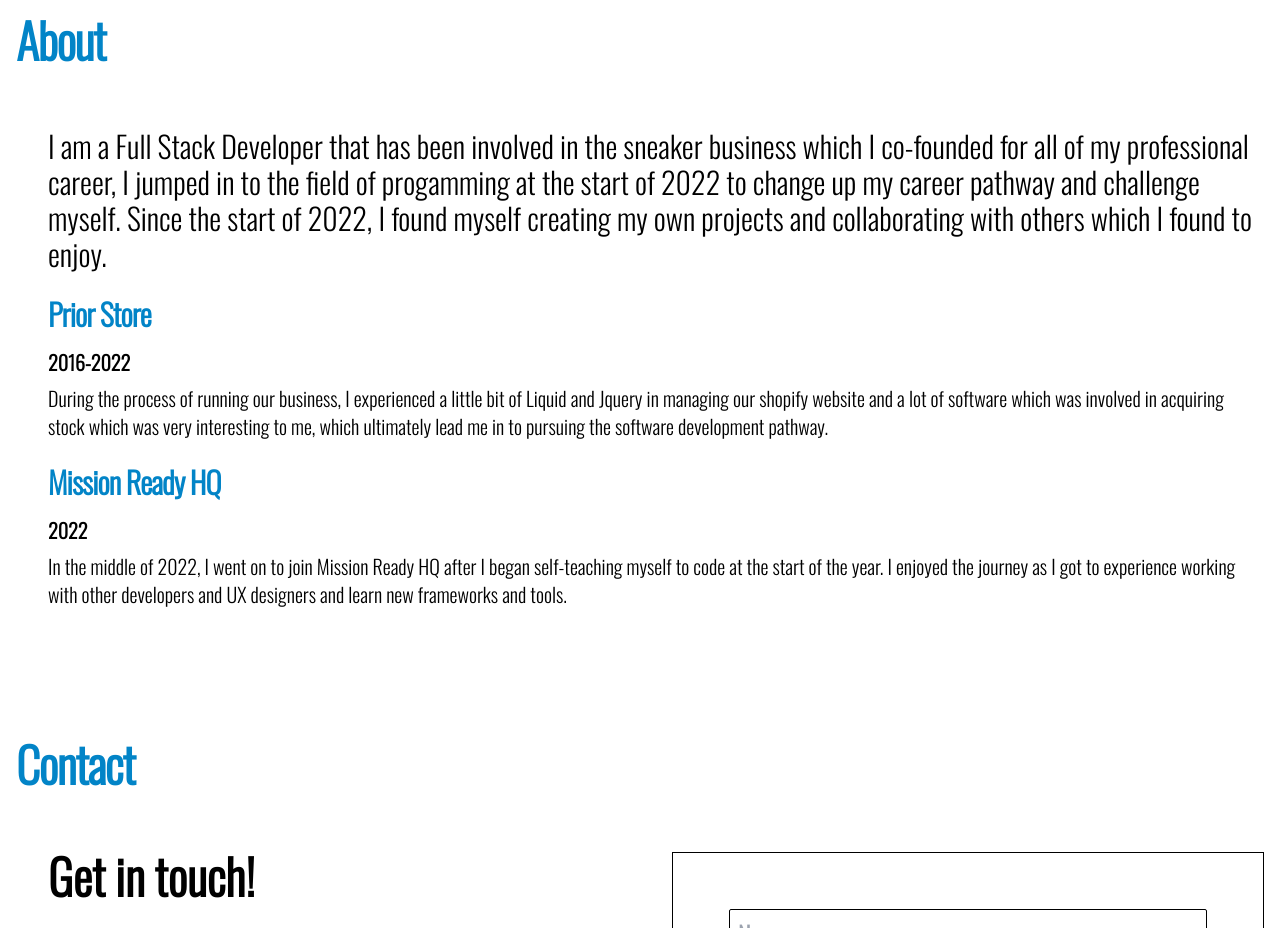
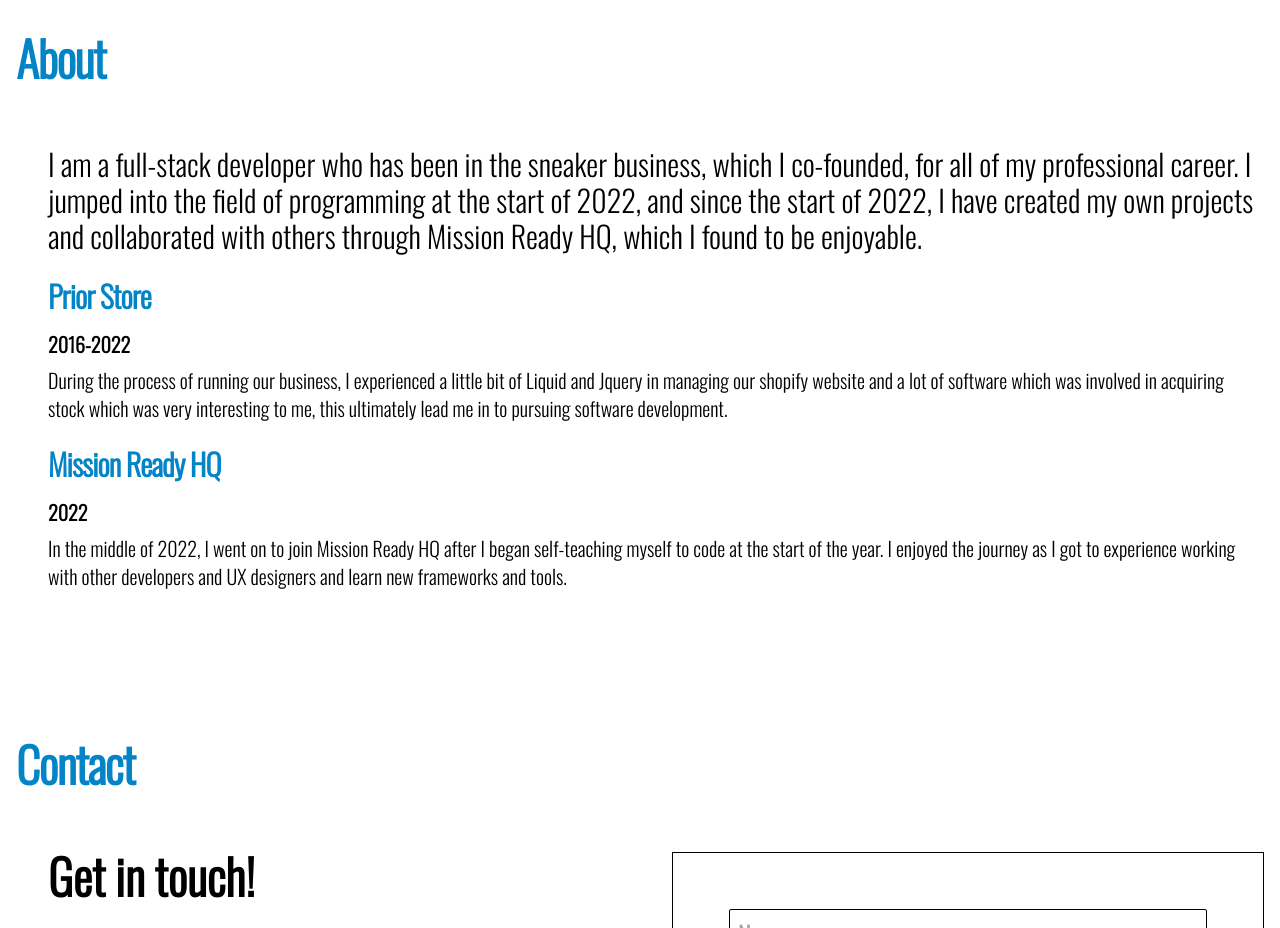
Before and after one commit to iamjaykang/portfolio, a React (Create React App) app: page / in a window 1280 px wide. Shown: the part 6140-7068 px from the top of the page. Built offline with nearby package versions, Linux system fonts and the light colour scheme; the HTML template or start-up script is replaced by a standard one.

Commit message:
style: changed about me section

```diff
--- a/src/components/Home/About.jsx
+++ b/src/components/Home/About.jsx
@@ -16,12 +16,12 @@ const About = () => {
           <div className="lg:ml-8">
             <div className="mb-6">
               <p className="text-black dark:text-white text-xl lg:text-3xl">
-                I am a Full Stack Developer that has been involved in the
-                sneaker business which I co-founded for all of my professional
-                career, I jumped in to the field of progamming at the start of
-                2022 to change up my career pathway and challenge myself. Since
-                the start of 2022, I found myself creating my own projects and
-                collaborating with others which I found to enjoy.
+                I am a full-stack developer who has been in the sneaker
+                business, which I co-founded, for all of my professional career.
+                I jumped into the field of programming at the start of 2022, and
+                since the start of 2022, I have created my own projects and
+                collaborated with others through Mission Ready HQ, which I found
+                to be enjoyable.
               </p>
             </div>
             <div>
@@ -35,8 +35,8 @@ const About = () => {
                 During the process of running our business, I experienced a
                 little bit of Liquid and Jquery in managing our shopify website
                 and a lot of software which was involved in acquiring stock
-                which was very interesting to me, which ultimately lead me in to
-                pursuing the software development pathway.
+                which was very interesting to me, this ultimately lead me in to
+                pursuing software development.
               </p>
               <h3 className="mb-4 text-xl lg:text-3xl tracking-tight font-bold text-sky-600 dark:text-sky-700">
                 Mission Ready HQ
```
